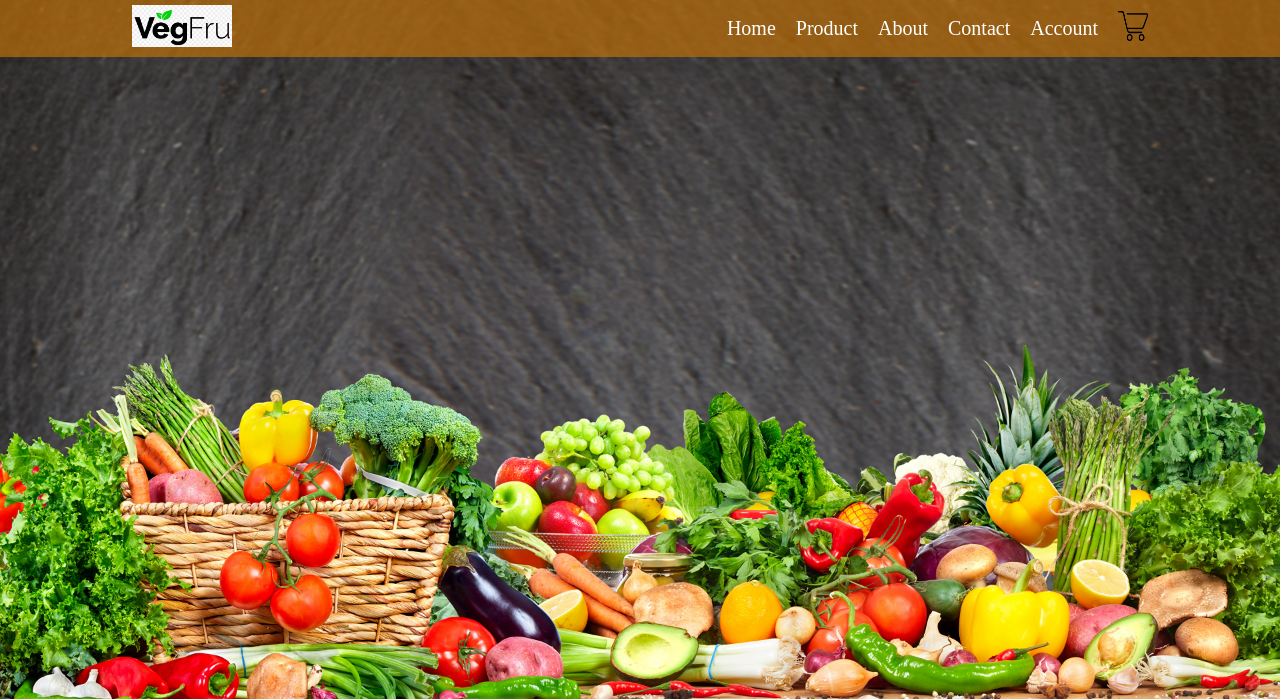
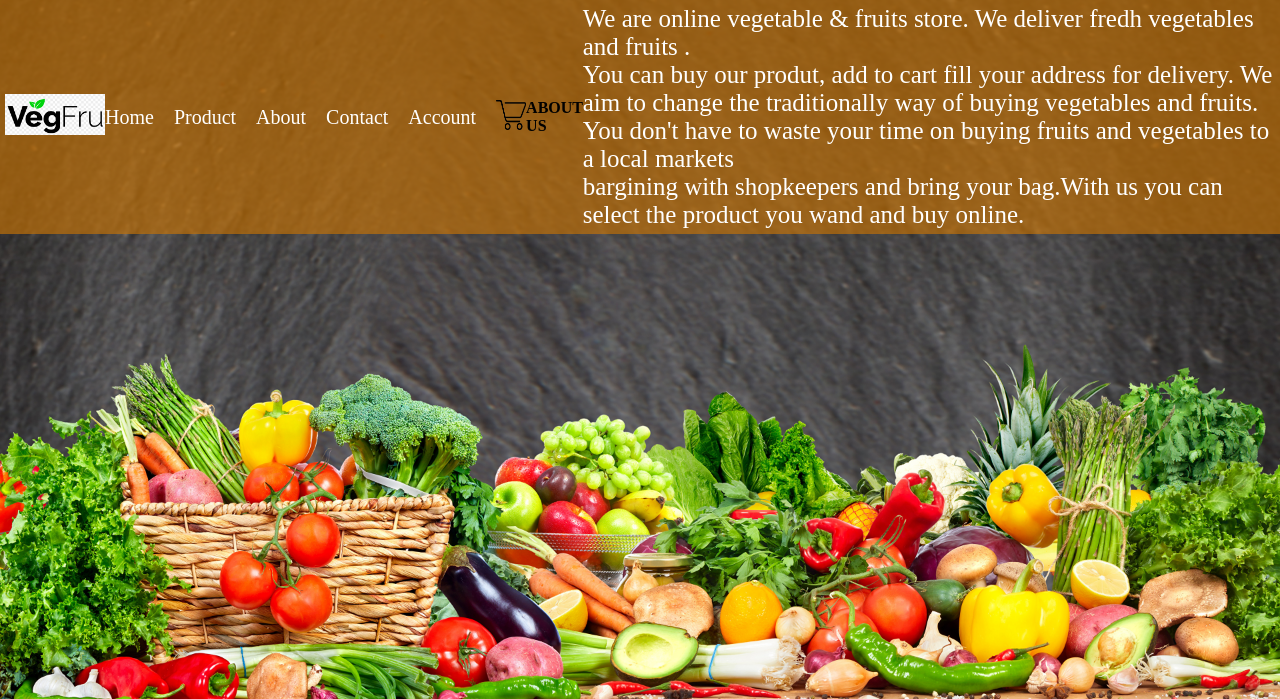
Before and after one commit to Drikshnemkul/online-Vegetable-store, a PHP site: page /about.php in a window 1280 px wide. Shown: the top 699 px of the page. Run offline with PHP 8.4, Linux system fonts and the light colour scheme.

Commit message:
content added

```diff
--- a/about.php
+++ b/about.php
@@ -28,6 +28,13 @@
                     <img src="image/cart.png" width="30px"height="30px" alt="">
                 </div>
             </div>
+            <h4>ABOUT US</h4>
+             <p>
+                 We are online vegetable & fruits store. We deliver fredh vegetables and fruits . <br>
+                 You can buy our produt, add to cart fill your address for delivery.
+                We aim to change the traditionally way of buying vegetables and fruits. <br> You don't have to waste your time on buying fruits and vegetables to a local markets <br>
+                bargining with shopkeepers and bring your bag.With us you can select the product you wand and buy online.
+            </p>
         </div>
 
 </body>
```
